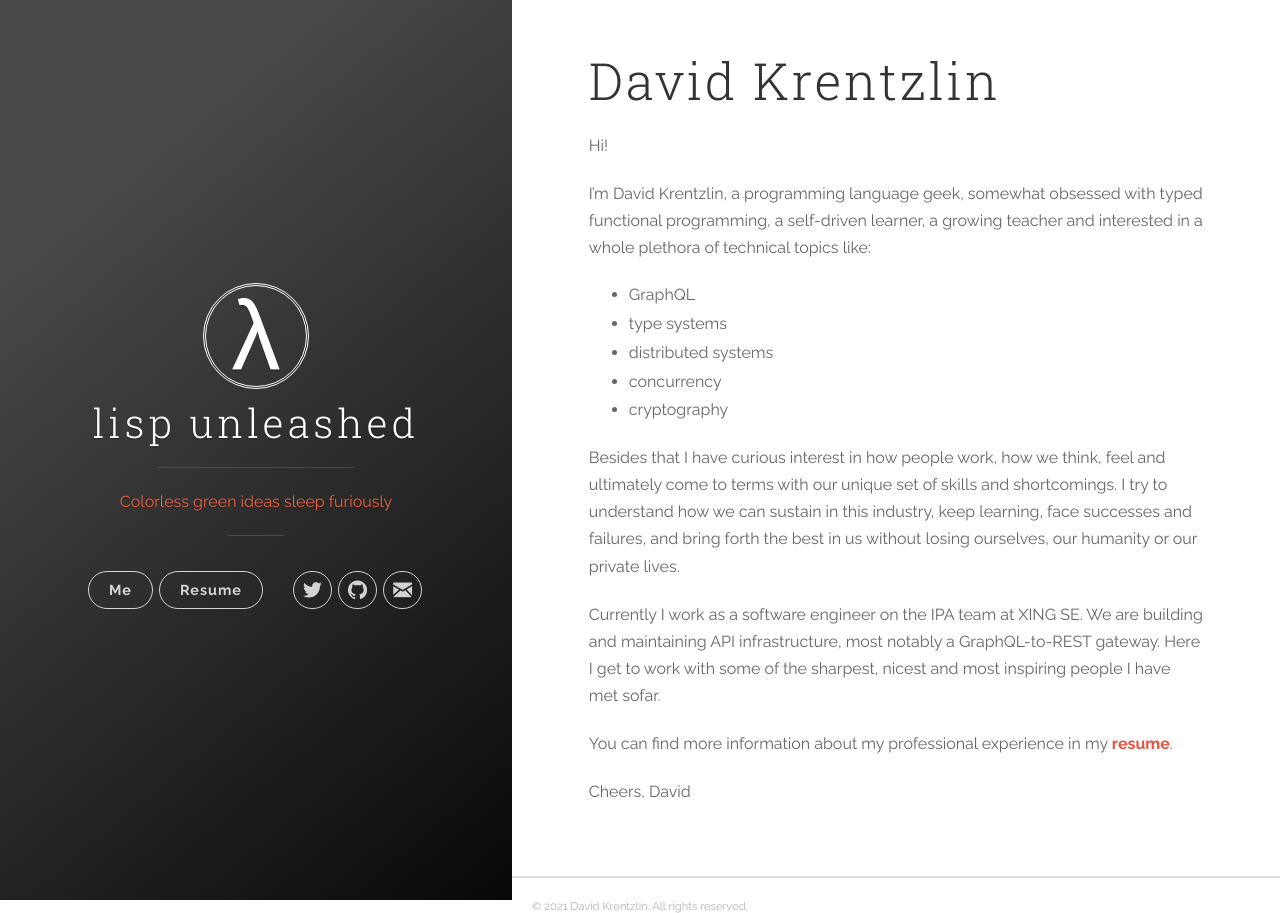
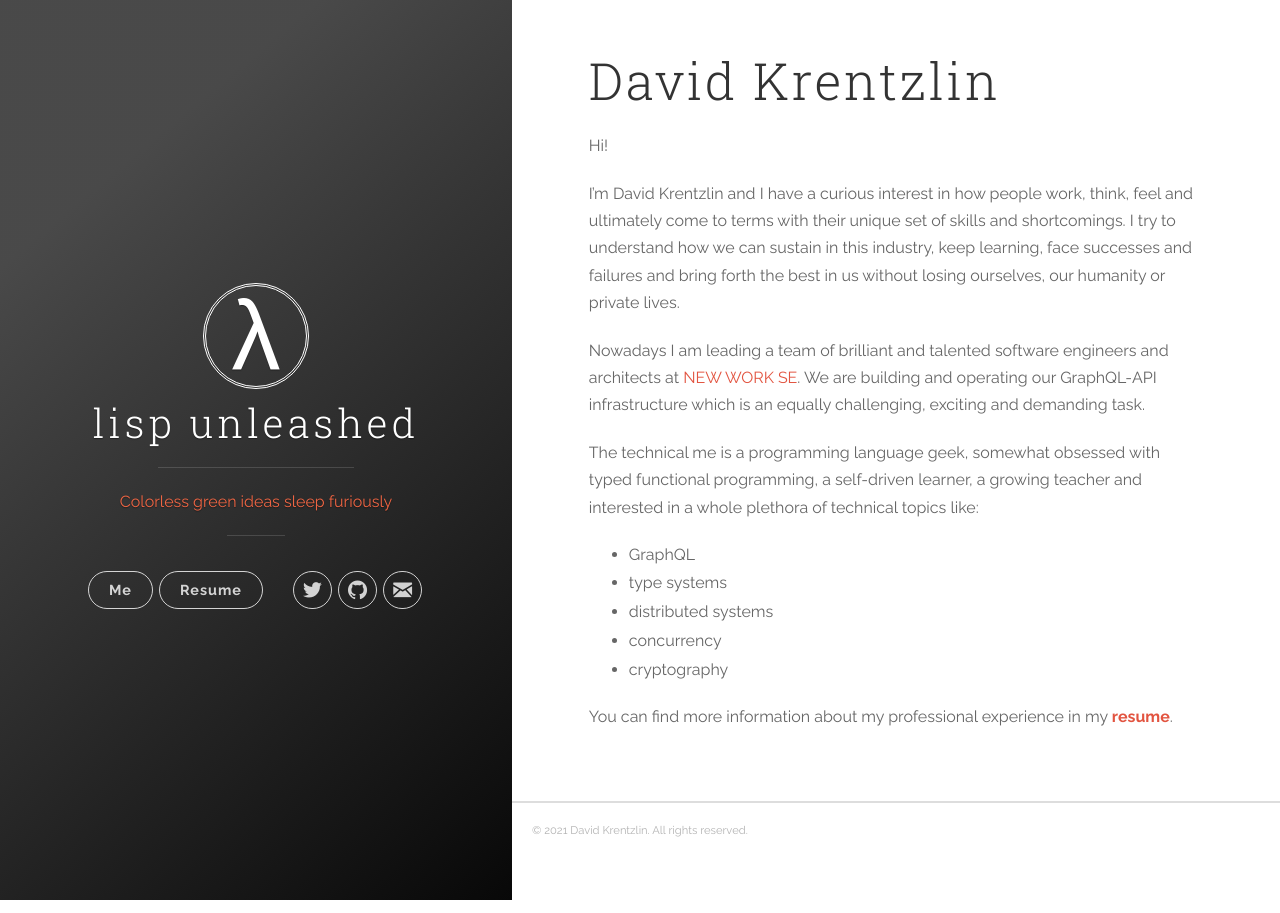
Before and after one commit to certainty/certainty.github.io, a Jekyll site: the page built from me.md, in a window 1280 px wide. Built offline with Jekyll 4.4.1, drawn with Linux system fonts in a browser that asks for light colours; nearby versions of some CDN libraries.

Commit message:
Update me and resume

```diff
--- a/me.md
+++ b/me.md
@@ -6,22 +6,19 @@ permalink: /me/
 
 Hi!
 
-I'm David Krentzlin, a programming language geek, somewhat obsessed with typed functional programming, a self-driven learner, a growing teacher and interested in a whole plethora of technical topics like:
+I'm David Krentzlin and I have a curious interest in how people work, think, feel and ultimately come to terms with their unique set of skills and shortcomings. I try to understand how we can sustain in this industry, keep learning, face successes and failures and bring forth the best in us without losing ourselves, our humanity or private lives.
 
+Nowadays I am leading a team of brilliant and talented software engineers and architects at [NEW WORK SE][1].
+We are building and operating our GraphQL-API infrastructure which is an equally challenging, exciting and demanding task.
+
+The technical me is a programming language geek, somewhat obsessed with typed functional programming, a self-driven learner, a growing teacher and interested in a whole plethora of technical topics like:
 * GraphQL
 * type systems
 * distributed systems
 * concurrency
 * cryptography
 
-Besides that I have curious interest in how people work, how we think, feel and ultimately come to terms with our
-unique set of skills and shortcomings. I try to understand how we can sustain in this industry, keep learning, face successes and failures, and bring forth the best in us without losing ourselves, our humanity or our private lives.
-
-Currently I work as a software engineer on the IPA team at XING SE.
-We are building and maintaining API infrastructure, most notably a GraphQL-to-REST gateway.
-Here I get to work with some of the sharpest, nicest and most inspiring people I have met sofar.
-
 You can find more information about my professional experience in my **[resume]({{ site.url }}/career/resume.pdf)**.
 
-Cheers,
-David
+
+[1]:	https://www.new-work.se/ "New Work SE"
```
Also changed, not shown: 1 other file.
